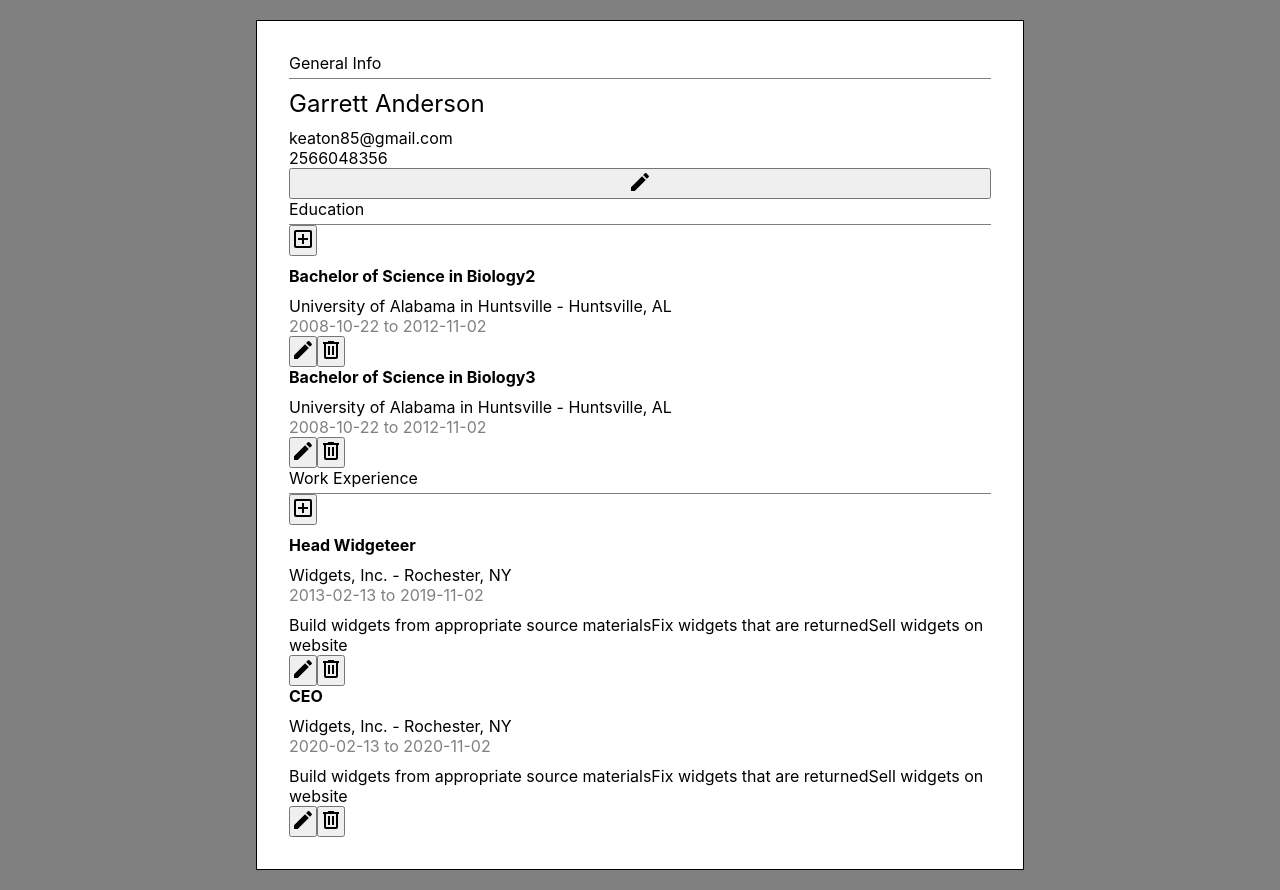
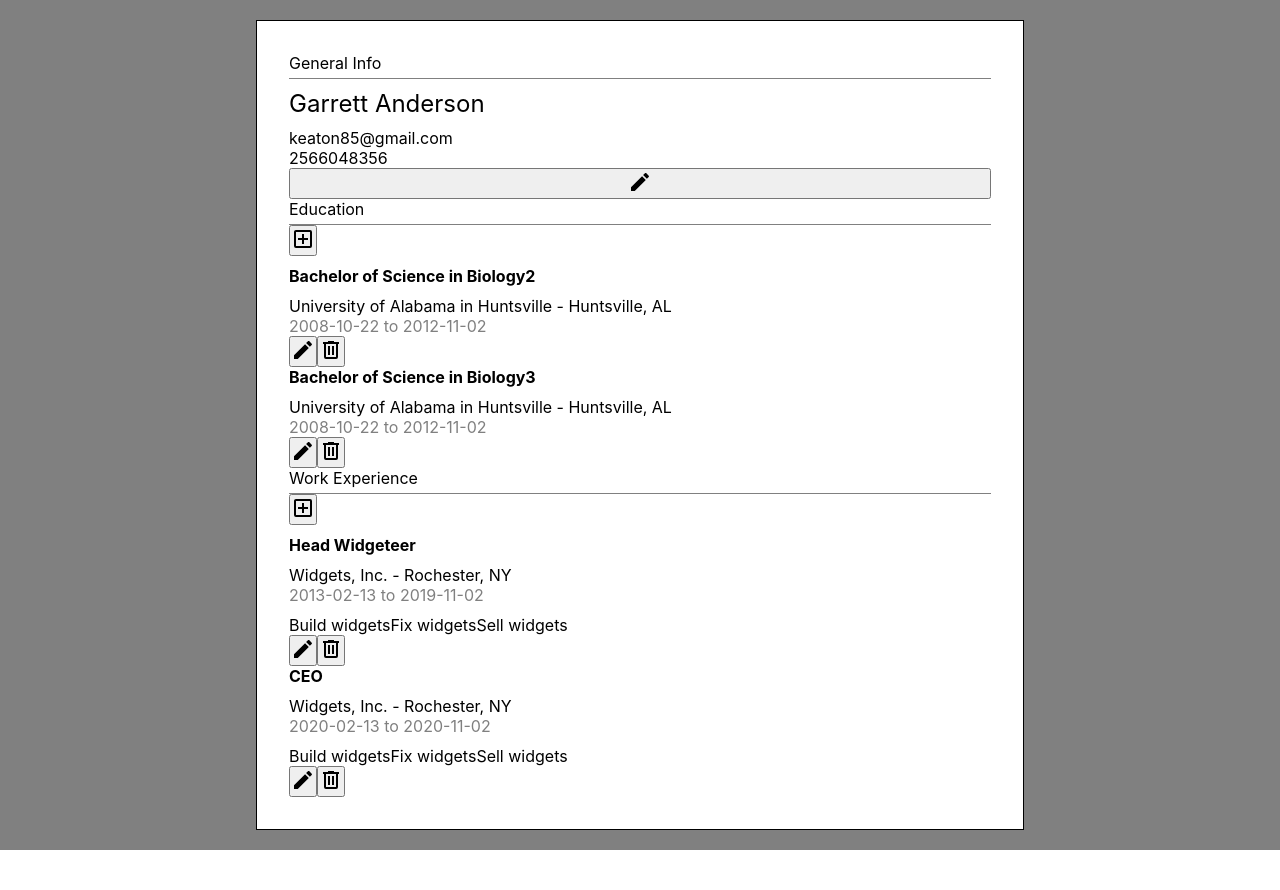
Before and after one commit to gband85/cv-project, a React (Create React App) app: page / in a window 1280 px wide. After the commit the page ends 850 px from the top, so only its background shows below. Built offline with nearby package versions, Linux system fonts and the light colour scheme.

Commit message:
shorten tasks list

```diff
--- a/src/index.js
+++ b/src/index.js
@@ -26,9 +26,9 @@ const JOB_DATA=[{
   jobCompany: "Widgets, Inc.",
   jobLocation: "Rochester, NY",
   jobTasks: [
-    "Build widgets from appropriate source materials",
-    "Fix widgets that are returned",
-    "Sell widgets on website",
+    "Build widgets",
+    "Fix widgets",
+    "Sell widgets",
   ],
   jobStart: "2013-02-13",
   jobEnd: "2019-11-02",
@@ -39,9 +39,9 @@ const JOB_DATA=[{
   jobCompany: "Widgets, Inc.",
   jobLocation: "Rochester, NY",
   jobTasks: [
-    "Build widgets from appropriate source materials",
-    "Fix widgets that are returned",
-    "Sell widgets on website",
+    "Build widgets",
+    "Fix widgets",
+    "Sell widgets",
   ],
   jobStart: "2020-02-13",
   jobEnd: "2020-11-02",
```
